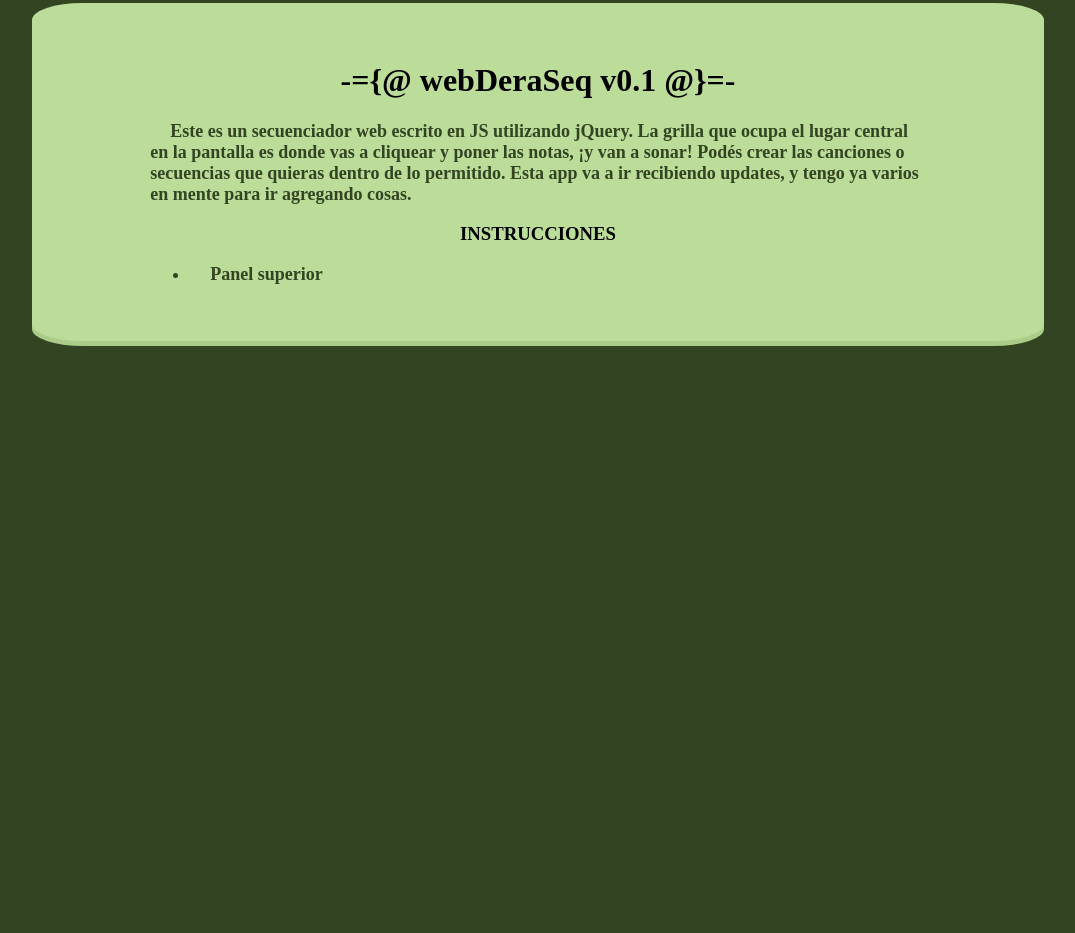
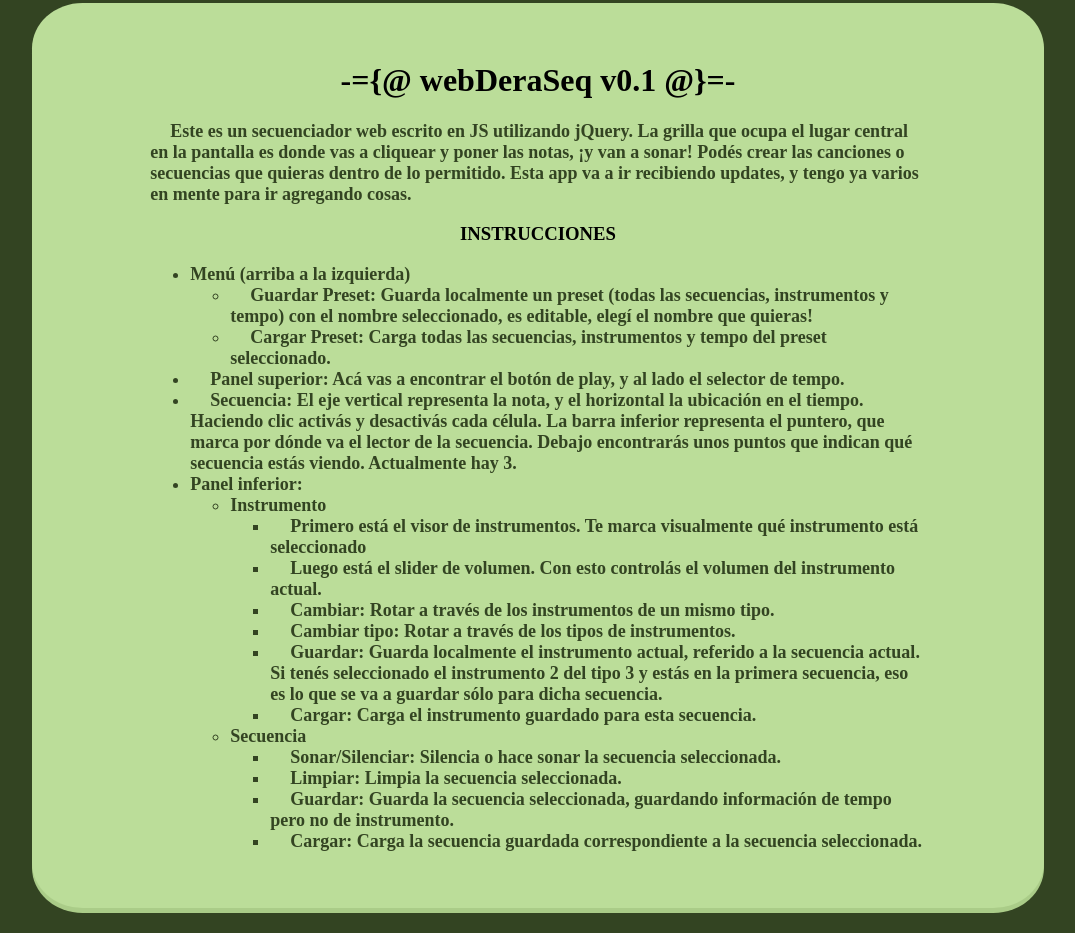
Before and after one commit to derapalne/webDeraSeq, a plain HTML site: page index.html in a window 1280 px wide. Shown: the part 873-1806 px from the top of the page, without its empty margins (102-1177 px from the left). Before the commit the page ends 1239 px from the top, so only its background shows below. Drawn offline with nearby package versions, Linux system fonts and the light colour scheme.

Commit message:
Actualizando instrucciones y tratando de agregar código

```diff
--- a/index.html
+++ b/index.html
@@ -123,6 +123,7 @@
             </div>
             <br />
         </div>
+        <!-- INSTRUCCIONES -->
         <div class="container">
             <h1 class="titulo">-={@ webDeraSeq v0.1 @}=-</h1>
             <p class="parrafo">
@@ -133,7 +134,33 @@
             <h3 class="titulo">INSTRUCCIONES</h3>
             <div class="parrafo">
                 <ul>
-                    <li><strong>Panel superior</strong></li>
+                    <li>Menú (arriba a la izquierda)<ul>
+                        <li>Guardar Preset: Guarda localmente un preset (todas las secuencias, instrumentos y tempo) con el nombre seleccionado, es editable, elegí el nombre que quieras!</li>
+                        <li>Cargar Preset: Carga todas las secuencias, instrumentos y tempo del preset seleccionado.</li>
+                    </ul></li>
+                    <li><strong>Panel superior:</strong> Acá vas a encontrar el botón de play, y al lado el selector de tempo.</li>
+                    <li>Secuencia: El eje vertical representa la nota, y el horizontal la ubicación en el tiempo. Haciendo clic
+                        activás y desactivás cada célula. La barra inferior representa el puntero, que marca por dónde va el lector
+                         de la secuencia. Debajo encontrarás unos puntos que indican qué secuencia estás viendo. Actualmente hay 3.
+                    </li>
+                    <li>Panel inferior:<ul>
+                        <li>Instrumento<ul>
+                            <li>Primero está el visor de instrumentos. Te marca visualmente qué instrumento está seleccionado</li>
+                            <li>Luego está el slider de volumen. Con esto controlás el volumen del instrumento actual.</li>
+                            <li>Cambiar: Rotar a través de los instrumentos de un mismo tipo.</li>
+                            <li>Cambiar tipo: Rotar a través de los tipos de instrumentos.</li>
+                            <li>Guardar: Guarda localmente el instrumento actual, referido a la secuencia actual. Si tenés seleccionado
+                                 el instrumento 2 del tipo 3 y estás en la primera secuencia, eso es lo que se va a guardar sólo para dicha secuencia.
+                            </li>
+                            <li>Cargar: Carga el instrumento guardado para esta secuencia.</li>
+                        </ul></li>
+                        <li>Secuencia<ul>
+                            <li>Sonar/Silenciar: Silencia o hace sonar la secuencia seleccionada.</li>
+                            <li>Limpiar: Limpia la secuencia seleccionada.</li>
+                            <li>Guardar: Guarda la secuencia seleccionada, guardando información de tempo pero no de instrumento.</li>
+                            <li>Cargar: Carga la secuencia guardada correspondiente a la secuencia seleccionada.</li>
+                        </ul></li>
+                    </ul></li>
                 </ul>
             </div>
         </div>
--- a/js/main.js
+++ b/js/main.js
@@ -472,8 +472,8 @@
 
 const actualizarSliderVolumen = () => {
     $("#sliderVolume").val(secuenciaActual.instrumento.volumen);
-    $("#sliderVolume").next().text(secuenciaActual.instrumento.volumen)
-}
+    $("#sliderVolume").next().text(secuenciaActual.instrumento.volumen);
+};
 
 const celulaPresionada = (i, j, id) => {
     // Recuperá la célula presionada por sus coordenadas
@@ -526,6 +526,8 @@
         instrumentosConcatenados += secuencias[i].instrumento.numeroInstrumento;
         instrumentosConcatenados += "-";
         instrumentosConcatenados += secuencias[i].instrumento.tipoInstrumento;
+        instrumentosConcatenados += "_";
+        instrumentosConcatenados += secuencias[i].instrumento.volumen;
         instrumentosConcatenados += "!";
     }
     let tempo = tempoGlobal;
@@ -577,14 +579,16 @@
         }
         punteroSecuencias++;
         // Ahora recuperamos la info de instrumentos
-
+        let nroInstr = parseInt(instrumentosConcatenados[punteroInstrumentos]);
+        // Para compensar el número y el guión, probablemente saque esto en un futuro
+        punteroInstrumentos += 2;
+        let tipoInstr = parseInt(instrumentosConcatenados[punteroInstrumentos]);
+        secuencias[i].instrumento.cambiarInstrumento(nroInstr, tipoInstr);
+        // Para compensar el número y el guión
+        punteroInstrumentos += 2;
+        let volumenInstr = "";
         while (instrumentosConcatenados[punteroInstrumentos] != "!") {
-            let nroInstr = parseInt(instrumentosConcatenados[punteroInstrumentos]);
-            // Para compensar el número y el guión, probablemente saque esto en un futuro
-            punteroInstrumentos += 2;
-            let tipoInstr = parseInt(instrumentosConcatenados[punteroInstrumentos]);
-            secuencias[i].instrumento.cambiarInstrumento(nroInstr, tipoInstr);
-            // Para compensar el número
+            volumenInstr += instrumentosConcatenados[punteroInstrumentos]
             punteroInstrumentos++;
         }
         // Para compensar el "!"
@@ -593,8 +597,6 @@
     // Refrescá la secuencia actual así se visualizan los cambios
     mostrarSeq(pulsosGlobal, secuenciaActual, secuencias);
 };
-
-
 
 // Creá el array de secuencias y agregale tres secuencias
 const secuencias = [];
```
